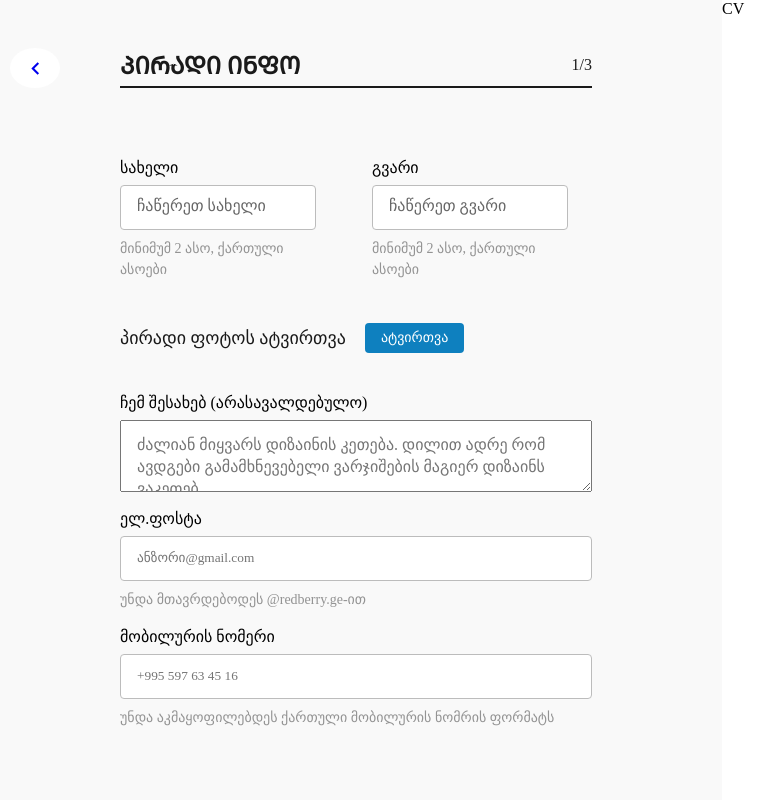
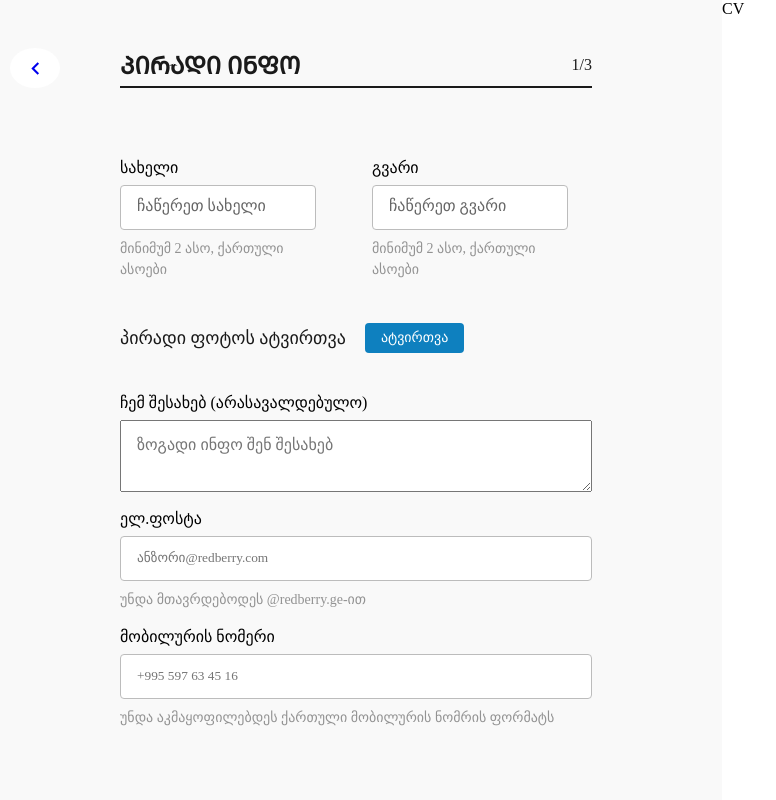
Before and after one commit to beqa200/team-5, a React (Vite) app: page /PersonalInfo in a window 1280 px wide. Shown: the top 800 px of the page, without its empty margins (38-814 px from the left). Built offline with nearby package versions, Linux system fonts and the light colour scheme; a web font is replaced by a local one.

Commit message:
feat: add localStorage

```diff
--- a/src/components/PersonalInfoForm.tsx
+++ b/src/components/PersonalInfoForm.tsx
@@ -1,22 +1,37 @@
-import styled from 'styled-components'
+import styled from 'styled-components';
 import { useForm } from 'react-hook-form';
+import { useEffect } from 'react';
 
 function PersonalInfoForm() {
-  const { register, handleSubmit, formState: { errors, submitCount } } = useForm();
+  const { register, handleSubmit, formState: { errors, submitCount }, setValue } = useForm();
+
+  useEffect(() => {
+    const fields = ['name', 'surname', 'email', 'number'];
+    fields.forEach(field => {
+      const storedValue = localStorage.getItem(field);
+      if (storedValue) {
+        setValue(field, storedValue);
+      }
+    });
+  }, [setValue]);
 
   const onSubmit = (data: unknown) => {
     console.log(data);
   };
 
   const getBorderColor = (fieldName: string) => {
-    if(submitCount > 0){
-      if(errors[fieldName]){
+    if (submitCount > 0) {
+      if (errors[fieldName]) {
         return "red";
-      }else{
+      } else {
         return "#98E37E";
       }
     }
     return "#BCBCBC";
+  };
+
+  const handleInputChange = (event: { target: { name: string; value: string; }; }) => {
+    localStorage.setItem(event.target.name, event.target.value);
   };
 
   return (
@@ -28,6 +43,7 @@ function PersonalInfoForm() {
             type="text"
             placeholder='ჩაწერეთ სახელი'
             id="name"
+
             style={{borderColor: getBorderColor('name')}}
             {...register('name', {
               required: "სახელი სავალდებულოა",
@@ -36,6 +52,7 @@ function PersonalInfoForm() {
                 message: 'მინიმუმ 2 ასო, ქართული ასოები'
               }
             })}
+            onChange={handleInputChange}
           />
           <span>მინიმუმ 2 ასო, ქართული ასოები</span>
         </NameLeft>
@@ -45,6 +62,7 @@ function PersonalInfoForm() {
             type="text"
             placeholder='ჩაწერეთ გვარი'
             id="surname"
+
             style={{borderColor: getBorderColor('surname')}}
             {...register('surname', {
               required: "გვარი სავალდებულოა",
@@ -53,6 +71,7 @@ function PersonalInfoForm() {
                 message: 'მინიმუმ 2 ასო, ქართული ასოები'
               }
             })}
+            onChange={handleInputChange}
           />
           <span>მინიმუმ 2 ასო, ქართული ასოები</span>
         </SurnameRight>
@@ -68,8 +87,9 @@ function PersonalInfoForm() {
         <TextareaDiv>
           <span>ჩემ შესახებ (არასავალდებულო)</span>
           <textarea
-            name=""
-            placeholder='ძალიან მიყვარს დიზაინის კეთება. დილით ადრე რომ ავდგები გამამხნევებელი ვარჯიშების მაგიერ დიზაინს ვაკეთებ.'
+            name="about"
+            placeholder='ზოგადი ინფო შენ შესახებ'
+            onChange={handleInputChange}
           ></textarea>
         </TextareaDiv>
       </div>
@@ -78,7 +98,9 @@ function PersonalInfoForm() {
         <label>ელ.ფოსტა</label>
         <input
           type="email"
-          placeholder='ანზორი@gmail.com'
+          placeholder='ანზორი@redberry.com'
+          id="email"
+
           style={{borderColor: getBorderColor('email')}}
           {...register('email', {
             required: "ელ.ფოსტა სავალდებულოა",
@@ -87,6 +109,7 @@ function PersonalInfoForm() {
               message: "უნდა მთავრდებოდეს @redberry.ge-ით"
             }
           })}
+          onChange={handleInputChange}
         />
         <span>უნდა მთავრდებოდეს @redberry.ge-ით</span>
       </EmailDiv>
@@ -96,6 +119,8 @@ function PersonalInfoForm() {
         <input
           type="text"
           placeholder='+995 597 63 45 16'
+          id="number"
+
           style={{borderColor: getBorderColor('number')}}
           {...register('number', {
             required: "მობილურის ნომერი სავალდებულოა",
@@ -104,6 +129,7 @@ function PersonalInfoForm() {
               message: "უნდა აკმაყოფილებდეს ქართული მობილურის ნომრის ფორმატს"
             }
           })}
+          onChange={handleInputChange}
         />
         <span>უნდა აკმაყოფილებდეს ქართული მობილურის ნომრის ფორმატს</span>
       </NumberDiv>
@@ -112,10 +138,10 @@ function PersonalInfoForm() {
         <Button>შემდეგი</Button>
       </div>
     </Container>
-  )
+  );
 }
 
-export default PersonalInfoForm
+export default PersonalInfoForm;
 
 const Container = styled.form`
   width: 100%;
```
